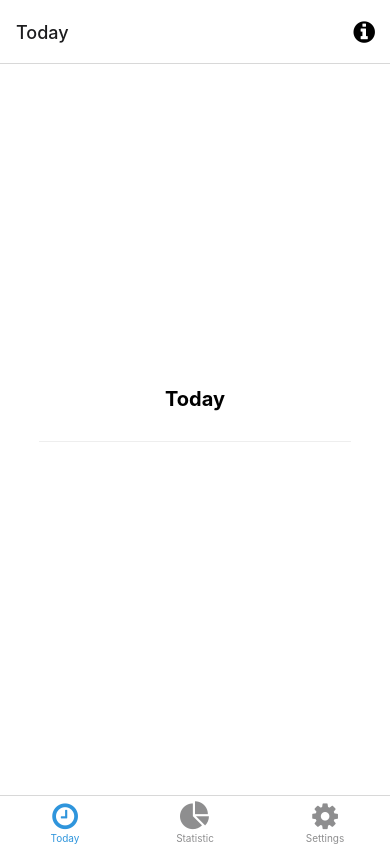
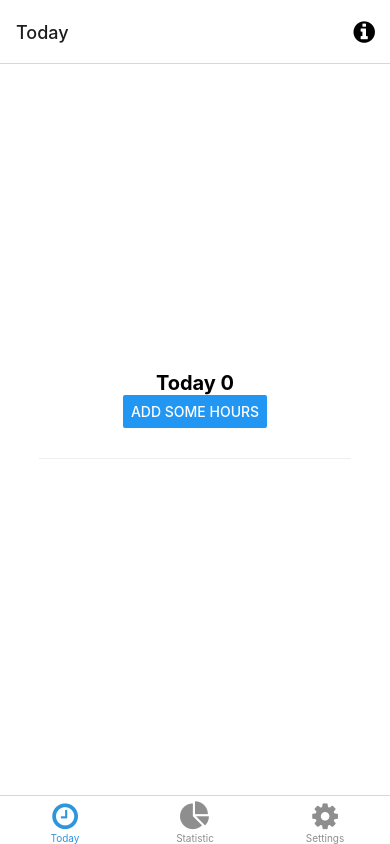
Before and after one commit to martinLjs/Timezilla, a React Native app: screen /Today in a window 390 px wide. Built offline with nearby package versions, Linux system fonts and the light colour scheme; what expo-linking would draw is missing.

Commit message:
add mobx, mobx-react; create first store, little refactoring

```diff
--- a/navigation/index.tsx
+++ b/navigation/index.tsx
@@ -18,9 +18,9 @@ import Colors from "../constants/Colors";
 import useColorScheme from "../hooks/useColorScheme";
 import ModalScreen from "../screens/ModalScreen";
 import NotFoundScreen from "../screens/NotFoundScreen";
-import DashboardScreen from "../screens/DashboardScreen";
-import StatisticScreen from "../screens/StatisticScreen";
-import SettingsScreen from "../screens/SettingsScreen";
+import DashboardScreen from "../screens/Dashboard/DashboardScreen";
+import StatisticScreen from "../screens/Statistic/StatisticScreen";
+import SettingsScreen from "../screens/Settings/SettingsScreen";
 import {
   RootStackParamList,
   RootTabParamList,
--- a/package.json
+++ b/package.json
@@ -25,6 +25,8 @@
     "expo-splash-screen": "~0.14.0",
     "expo-status-bar": "~1.2.0",
     "expo-web-browser": "~10.1.0",
+    "mobx": "^6.3.13",
+    "mobx-react": "^7.2.1",
     "react": "17.0.1",
     "react-dom": "17.0.1",
     "react-native": "0.64.3",
--- /dev/null
+++ b/screens/Dashboard/DashboardScreen.tsx
@@ -0,0 +1,41 @@
+import { Button, StyleSheet } from "react-native";
+import { observer } from "mobx-react";
+import { Text, View } from "../../components/Themed";
+import { RootTabScreenProps } from "../../types";
+import DashBoardStore from "./dashboardStore";
+const DashboardScreen = observer(
+  ({ navigation }: RootTabScreenProps<"Today">) => {
+    return (
+      <View style={styles.container}>
+        <Text style={styles.title}>{"Today " + DashBoardStore.time}</Text>
+        <Button
+          onPress={() => DashBoardStore.addTime(3)}
+          title="Add some hours"
+        />
+        <View
+          style={styles.separator}
+          lightColor="#eee"
+          darkColor="rgba(255,255,255,0.1)"
+        />
+      </View>
+    );
+  }
+);
+export default DashboardScreen;
+
+const styles = StyleSheet.create({
+  container: {
+    flex: 1,
+    alignItems: "center",
+    justifyContent: "center",
+  },
+  title: {
+    fontSize: 20,
+    fontWeight: "bold",
+  },
+  separator: {
+    marginVertical: 30,
+    height: 1,
+    width: "80%",
+  },
+});
--- /dev/null
+++ b/screens/Dashboard/dashboardStore.ts
@@ -0,0 +1,10 @@
+import { observable } from "mobx";
+
+const DashBoardStore = observable({
+  time: 0,
+  addTime(hours: number) {
+    this.time = this.time + hours;
+  },
+});
+
+export default DashBoardStore;
--- a/screens/DashboardScreen.tsx
+++ /dev/null
@@ -1,36 +0,0 @@
-import { StyleSheet } from "react-native";
-
-import { Text, View } from "../components/Themed";
-import { RootTabScreenProps } from "../types";
-
-export default function DashboardScreen({
-  navigation,
-}: RootTabScreenProps<"Today">) {
-  return (
-    <View style={styles.container}>
-      <Text style={styles.title}>Today</Text>
-      <View
-        style={styles.separator}
-        lightColor="#eee"
-        darkColor="rgba(255,255,255,0.1)"
-      />
-    </View>
-  );
-}
-
-const styles = StyleSheet.create({
-  container: {
-    flex: 1,
-    alignItems: "center",
-    justifyContent: "center",
-  },
-  title: {
-    fontSize: 20,
-    fontWeight: "bold",
-  },
-  separator: {
-    marginVertical: 30,
-    height: 1,
-    width: "80%",
-  },
-});
--- a/screens/StatisticScreen.tsx
+++ b/screens/Settings/SettingsScreen.tsx
@@ -1,10 +1,11 @@
+import { observer } from "mobx-react";
 import { StyleSheet } from "react-native";
-import { Text, View } from "../components/Themed";
+import { Text, View } from "../../components/Themed";
 
-export default function StatisticScreen() {
+const SettingsScreen = observer(() => {
   return (
     <View style={styles.container}>
-      <Text style={styles.title}>Statistic</Text>
+      <Text style={styles.title}>Settings</Text>
       <View
         style={styles.separator}
         lightColor="#eee"
@@ -12,7 +13,8 @@ export default function StatisticScreen() {
       />
     </View>
   );
-}
+});
+export default SettingsScreen;
 
 const styles = StyleSheet.create({
   container: {
--- a/screens/SettingsScreen.tsx
+++ b/screens/Statistic/StatisticScreen.tsx
@@ -1,10 +1,10 @@
 import { StyleSheet } from "react-native";
-import { Text, View } from "../components/Themed";
+import { Text, View } from "../../components/Themed";
 
-export default function SettingsScreen() {
+export default function StatisticScreen() {
   return (
     <View style={styles.container}>
-      <Text style={styles.title}>Settings</Text>
+      <Text style={styles.title}>Statistic</Text>
       <View
         style={styles.separator}
         lightColor="#eee"
--- a/tsconfig.json
+++ b/tsconfig.json
@@ -1,6 +1,7 @@
 {
   "extends": "expo/tsconfig.base",
   "compilerOptions": {
+    "experimentalDecorators": true,
     "strict": true
   }
 }
```
Also changed, not shown: 2 other files (tests, documents, lock files or other folders).
